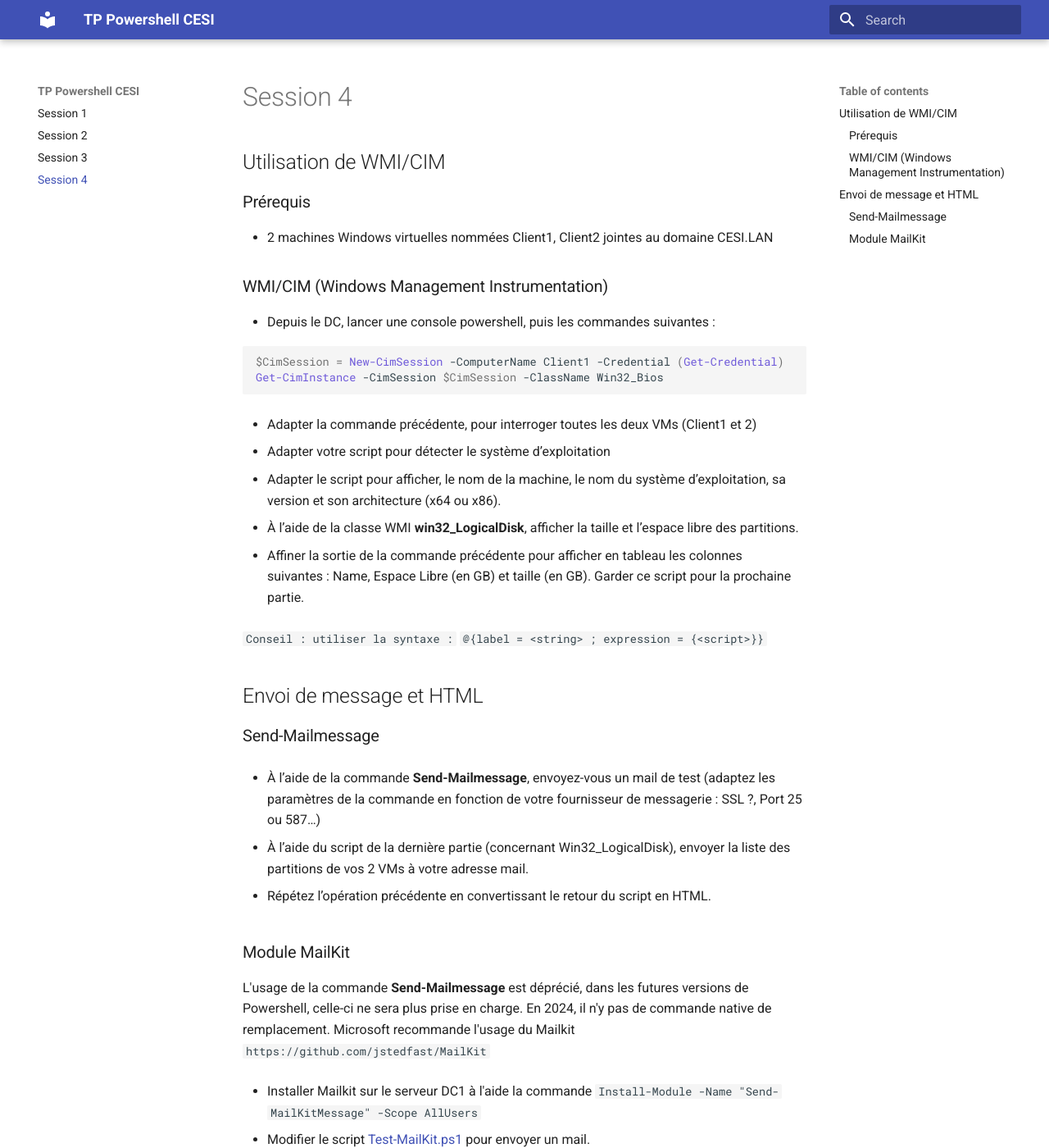
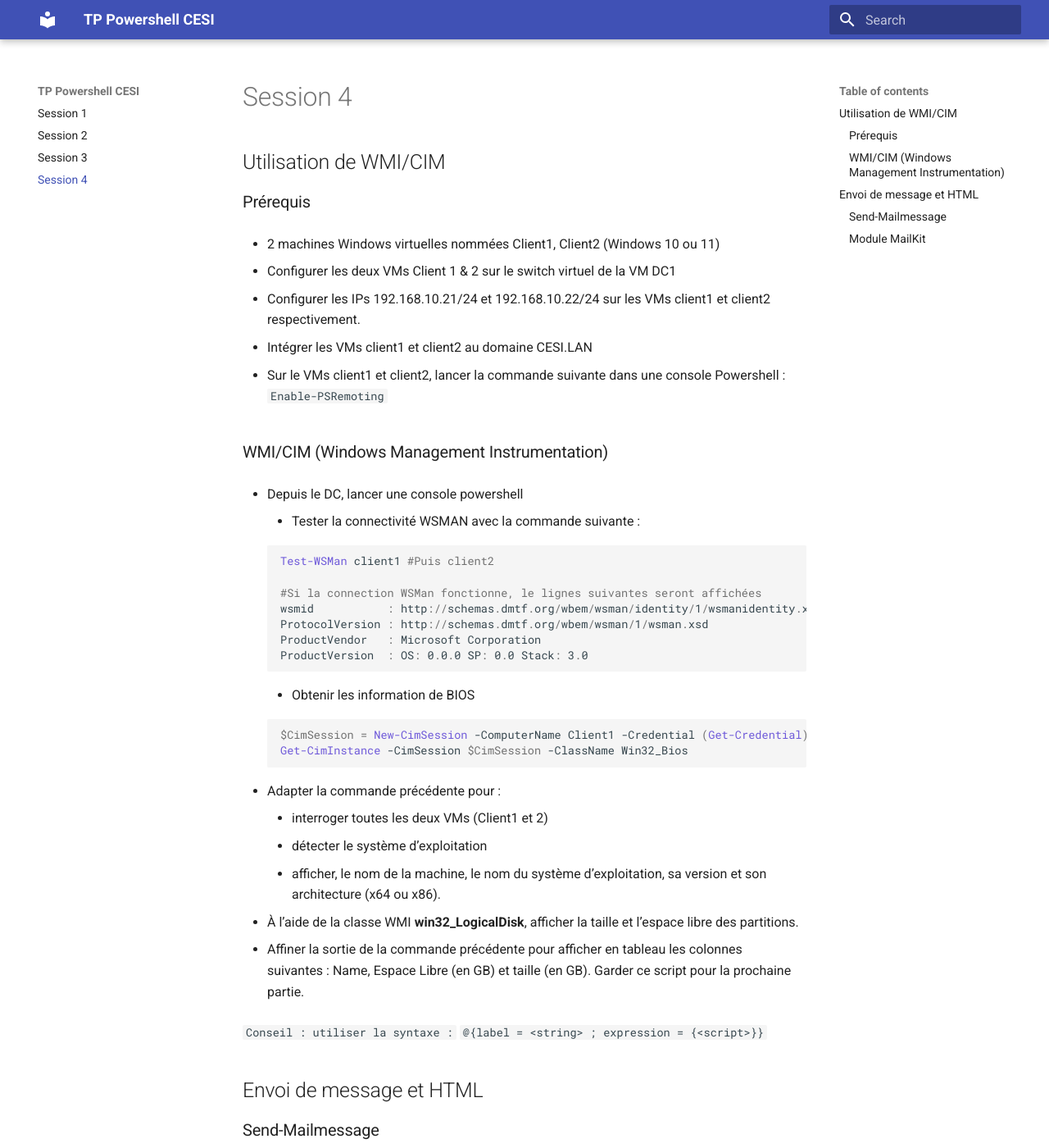
Before and after one commit to BDEN-sys/tpps, an MkDocs documentation site: the page built from docs/Session4.md, in a window 1280 px wide and 1400 px high. Shown: the whole window at 82% size. Built offline with MkDocs 1.6.1 and Material for MkDocs 9.7.7, drawn with Linux system fonts in a browser that asks for light colours.

Commit message:
Correction Session 4

````diff
--- a/docs/Session4.md
+++ b/docs/Session4.md
@@ -4,7 +4,16 @@
 
 ### Prérequis
 
-* 2 machines Windows virtuelles nommées Client1, Client2 jointes au domaine CESI.LAN
+* 2 machines Windows virtuelles nommées Client1, Client2 (Windows 10 ou 11)
+
+* Configurer les deux VMs Client 1 & 2 sur le switch virtuel de la VM DC1
+
+* Configurer les IPs 192.168.10.21/24 et 192.168.10.22/24 sur les VMs client1 et client2 respectivement.
+
+* Intégrer les VMs client1 et client2 au domaine CESI.LAN
+
+* Sur le VMs client1 et client2, lancer la commande suivante dans une console Powershell : ```Enable-PSRemoting```
+
 <!--
 * Sur chaque VM, lancer la commande suivante pour autoriser WMI et DCOM distant :
 
@@ -12,18 +21,31 @@
 -->
 ### WMI/CIM (Windows Management Instrumentation)
 
-* Depuis le DC, lancer une console powershell, puis les commandes suivantes :
+* Depuis le DC, lancer une console powershell
+    * Tester la connectivité WSMAN avec la commande suivante :
 
-   ```powershell
-   $CimSession = New-CimSession -ComputerName Client1 -Credential (Get-Credential)
-   Get-CimInstance -CimSession $CimSession -ClassName Win32_Bios
-   ```
+      ```powershell
+      Test-WSMan client1 #Puis client2
 
-* Adapter la commande précédente, pour interroger toutes les deux VMs (Client1 et 2)
+      #Si la connection WSMan fonctionne, le lignes suivantes seront affichées
+      wsmid           : http://schemas.dmtf.org/wbem/wsman/identity/1/wsmanidentity.xsd
+      ProtocolVersion : http://schemas.dmtf.org/wbem/wsman/1/wsman.xsd
+      ProductVendor   : Microsoft Corporation
+      ProductVersion  : OS: 0.0.0 SP: 0.0 Stack: 3.0
+      ```
 
-* Adapter votre script pour détecter le système d’exploitation
+    * Obtenir les information de BIOS
 
-* Adapter le script pour afficher, le nom de la machine, le nom du système d’exploitation, sa version et son architecture (x64 ou x86).
+      ```powershell
+      $CimSession = New-CimSession -ComputerName Client1 -Credential (Get-Credential)
+      Get-CimInstance -CimSession $CimSession -ClassName Win32_Bios
+      ```
+
+* Adapter la commande précédente pour :
+
+    * interroger toutes les deux VMs (Client1 et 2)
+    * détecter le système d’exploitation
+    * afficher, le nom de la machine, le nom du système d’exploitation, sa version et son architecture (x64 ou x86).
 
 * À l’aide de la classe WMI **win32_LogicalDisk**, afficher la taille et l’espace libre des partitions.
 
@@ -48,4 +70,4 @@ L'usage de la commande **Send-Mailmessage** est déprécié, dans les futures ve
 
 * Installer Mailkit sur le serveur DC1 à l'aide la commande ```Install-Module -Name "Send-MailKitMessage" -Scope AllUsers```
 
-* Modifier le script [Test-MailKit.ps1](./serve/Test-MailKit.ps1) pour envoyer un mail.
+* Modifier le script [Test-MailKit.ps1](./serve/Test-MailKit.ps1) pour envoyer un mail
````
